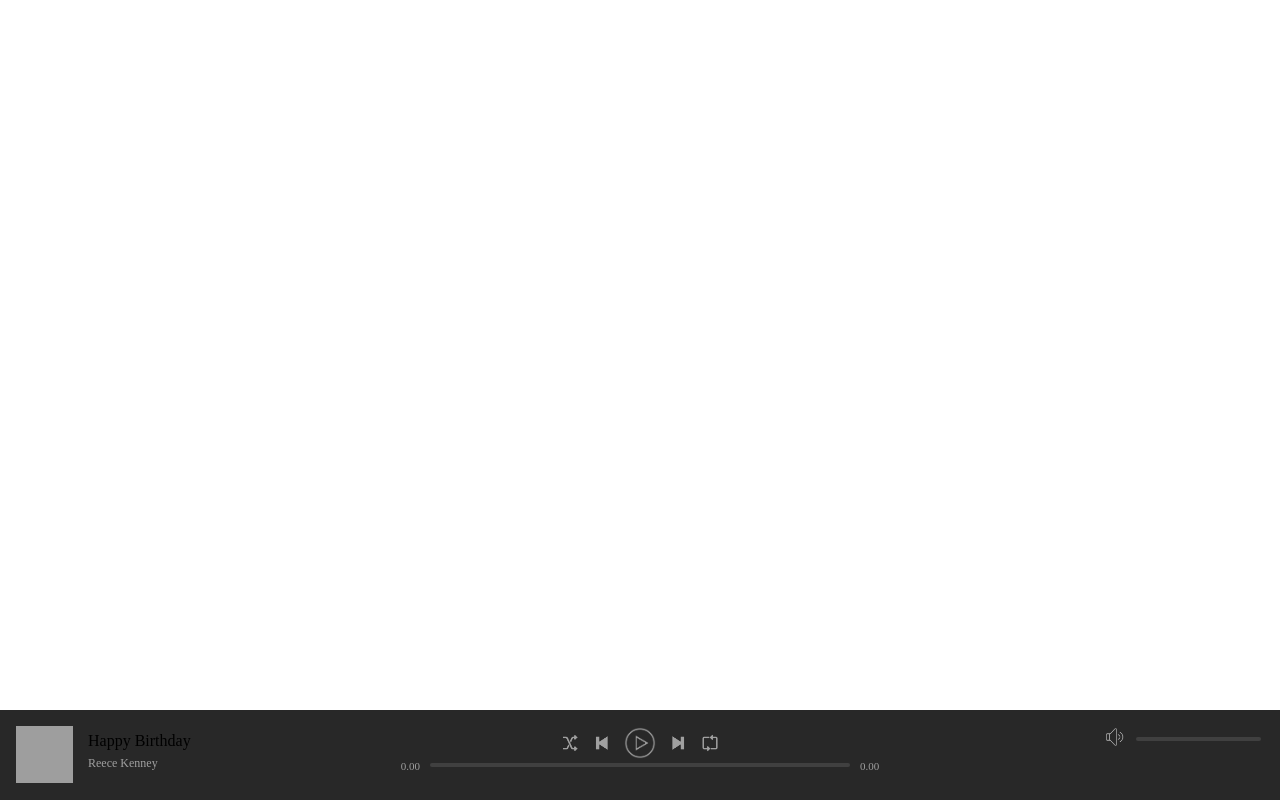
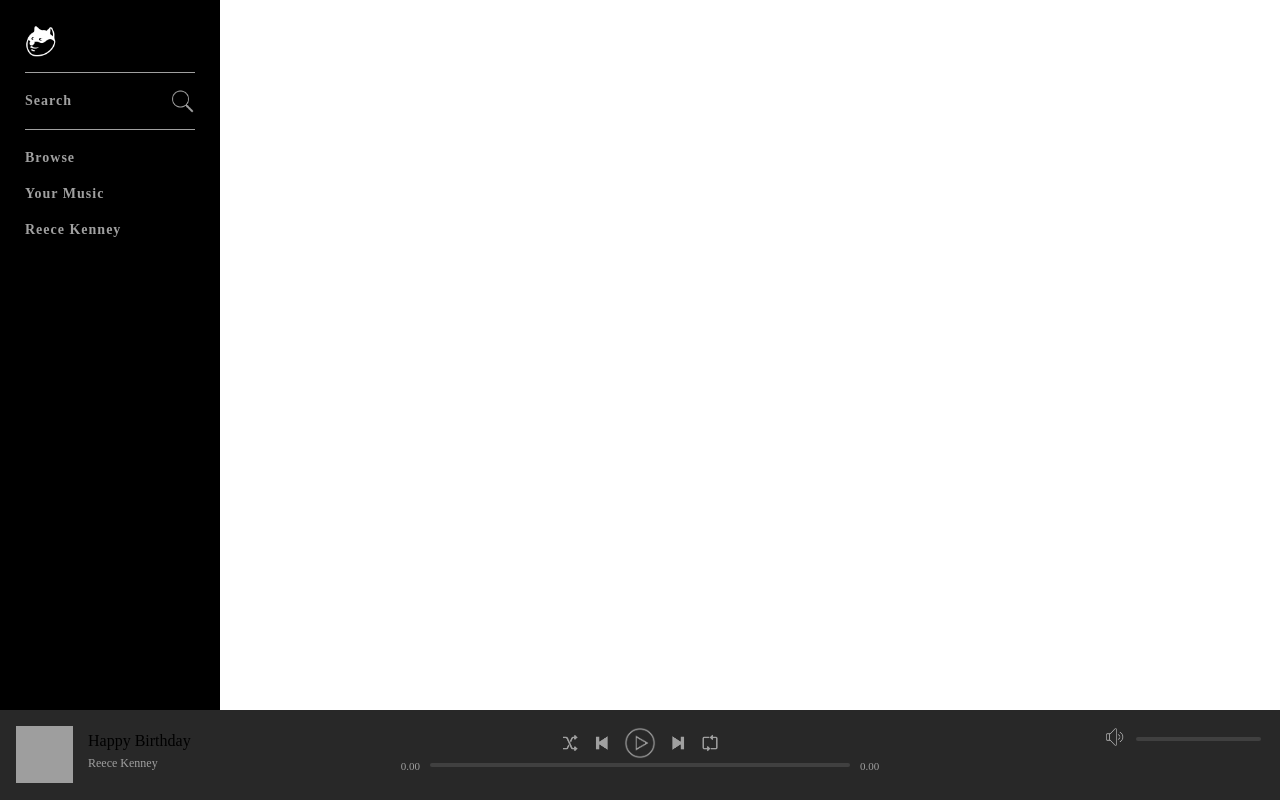
Before and after one commit to jaymalave/WPL-Project, a PHP site: page / in a window 1280 px wide. Run offline with PHP 8.4, Linux system fonts and the light colour scheme; the visitor is signed in with stand-in values (Sample User, id 1); grey boxes are pictures that could not be loaded.

Commit message:
feat: finish nav bar section

```diff
--- a/assets/css/style.css
+++ b/assets/css/style.css
@@ -134,3 +134,62 @@ html, body {
 .volumeBar .progressBar {
 	width: 125px;
 }
+
+#topContainer {
+    min-height: 100%;
+    width: 100%;
+}
+
+#navbarContainer {
+    background-color: #000;
+    width: 220px;
+    height: 100vh;
+    position: fixed;
+    top: 0;
+    left: 0;
+}
+
+.navBar {
+    padding: 25px;
+    display: flex;
+    flex-direction: column;
+    -ms-flex-direction: column;
+}
+
+.logo {
+    margin-bottom: 15px;
+}
+
+.logo img {
+    width: 32px;
+}
+
+.navBar .group {
+    border-top: 1px solid #a0a0a0;
+    padding: 10px 0;
+}
+
+.navItem {
+    padding: 10px 0;
+    font-size: 14px;
+    font-weight: 700;
+    display: block;
+    letter-spacing: 1px;
+    position: relative;
+}
+
+.navItemLink {
+    color: #a0a0a0;
+    text-decoration: none;
+}
+
+.navItemLink:hover {
+   color: aliceblue;
+}
+
+.navItemLink .icon {
+    position: absolute;
+    right: 0;
+    top: 6px;
+    width: 25px;
+}
--- a/index.php
+++ b/index.php
@@ -18,6 +18,48 @@ include("includes/config.php");
 </head>
 
 <body>
+
+<div id="mainContainer">
+    <div id="topContainer">
+       <div id="navBarContainer">
+	   <nav class="navBar">
+
+<a href="index.php" class="logo">
+	<img src="assets/images/icons/logo.png">
+</a>
+
+
+<div class="group">
+
+	<div class="navItem">
+		<a href="search.php" class="navItemLink">Search
+			<img src="assets/images/icons/search.png" class="icon" alt="Search">
+		</a>
+	</div>
+
+</div>
+
+<div class="group">
+	<div class="navItem">
+		<a href="browse.php" class="navItemLink">Browse</a>
+	</div>
+
+	<div class="navItem">
+		<a href="yourMusic.php" class="navItemLink">Your Music</a>
+	</div>
+
+	<div class="navItem">
+		<a href="profile.php" class="navItemLink">Reece Kenney</a>
+	</div>
+</div>
+
+
+
+
+</nav>
+	   </div>
+    </div>
+
 <div id="nowPlayingBarContainer">
 
 <div id="nowPlayingBar">
@@ -119,7 +161,7 @@ include("includes/config.php");
 
 
 </div>
-
+</div>
 </div>
 </body>
 
```
Also changed, not shown: assets/images/icons/logo.png (added).
